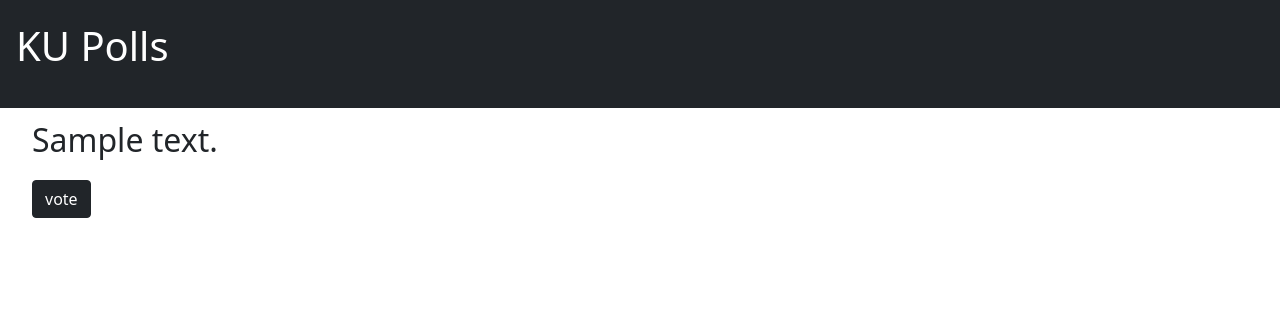
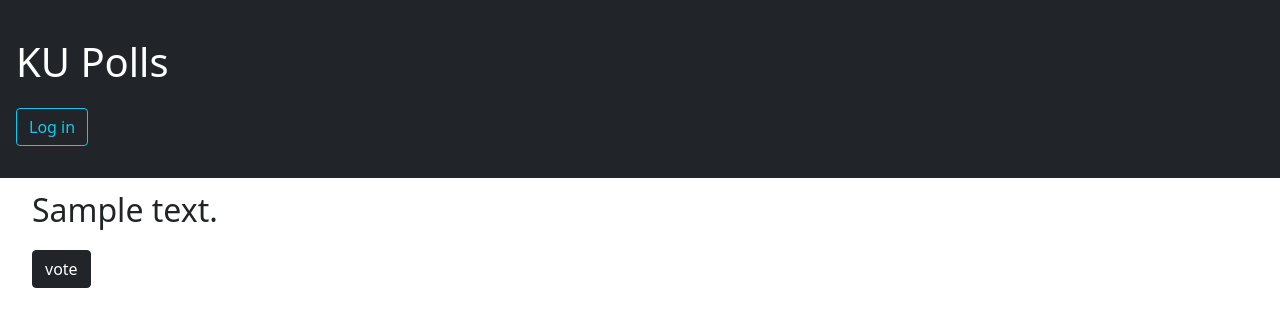
Before and after one commit to abounk/KU-Polls, a Django app: page /polls/ in a window 1280 px wide. Shown: the top 327 px of the page. Run offline with Django 3.2, Linux system fonts and the light colour scheme; tables that the repository leaves empty hold one stand-in row (values such as "Sample post"); parts of the project's set-up code (start-up, migrations or seed data) failed here and were passed over.

Commit message:
Done #16: Add login-logout button

```diff
--- a/polls/templates/polls/index.html
+++ b/polls/templates/polls/index.html
@@ -5,7 +5,18 @@
 
 {% if latest_question_list %}
 <div class="p-3 mb-2 bg-dark text-white">
+    <p>
     <p class="fs-1">KU Polls</p>
+    {% if user.is_authenticated %}
+    <a class="btn btn-outline-danger" href="{% url 'logout' %}" role="button">Log out</a>
+    {% else %}
+    <a class="btn btn-outline-info" href="{% url 'login' %}" role="button">Log in</a>
+    {% endif %}
+    </p>
+    {% if user.is_authenticated %}
+    <a>Hello, {{ user.username }}</a>
+    {% endif %}
+
 </div>
 <ul>
     {% for question in latest_question_list %}
--- a/templates/registration/login.html
+++ b/templates/registration/login.html
@@ -14,6 +14,7 @@
     <p>
         <a href="{% url 'password_reset' %}">Forgot password?</a>
     </p>
+    <a href="{% url 'signup' %}">Sign up</a>
 </body>
 
 </html>
```
